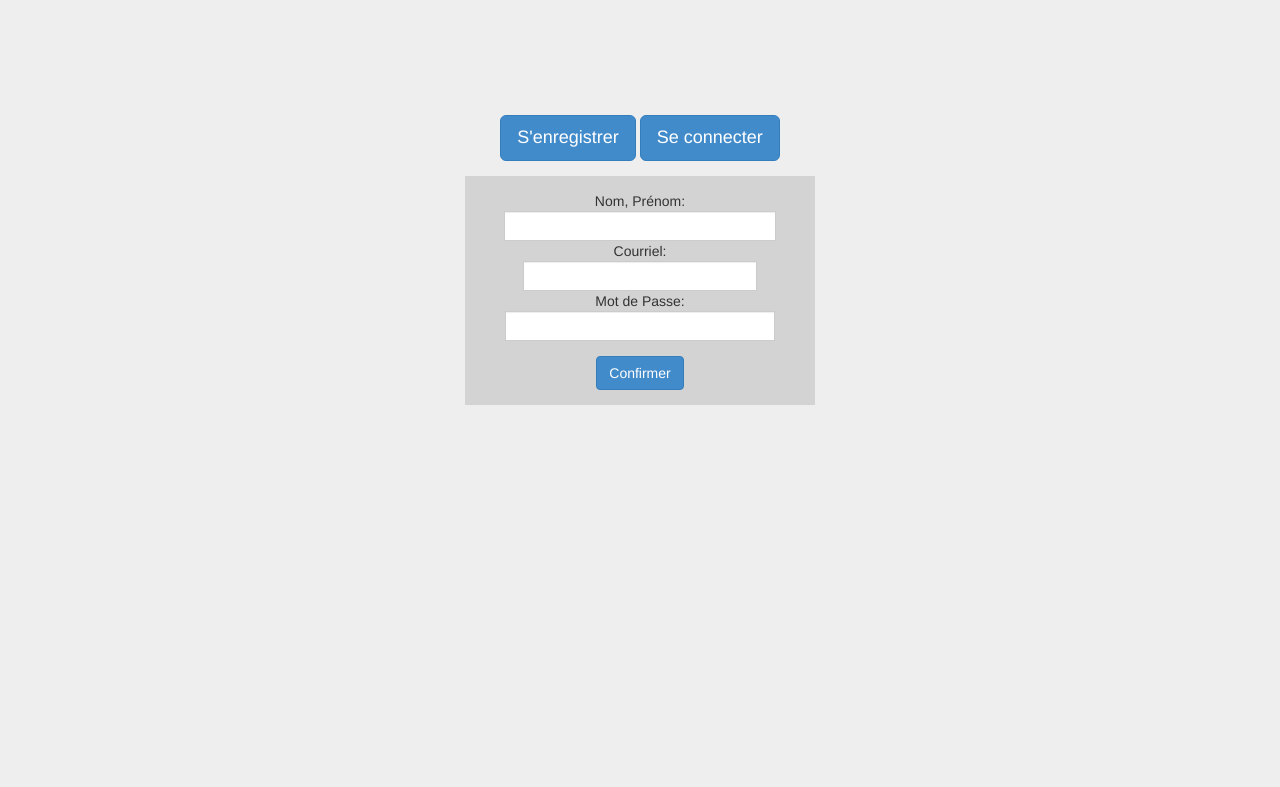
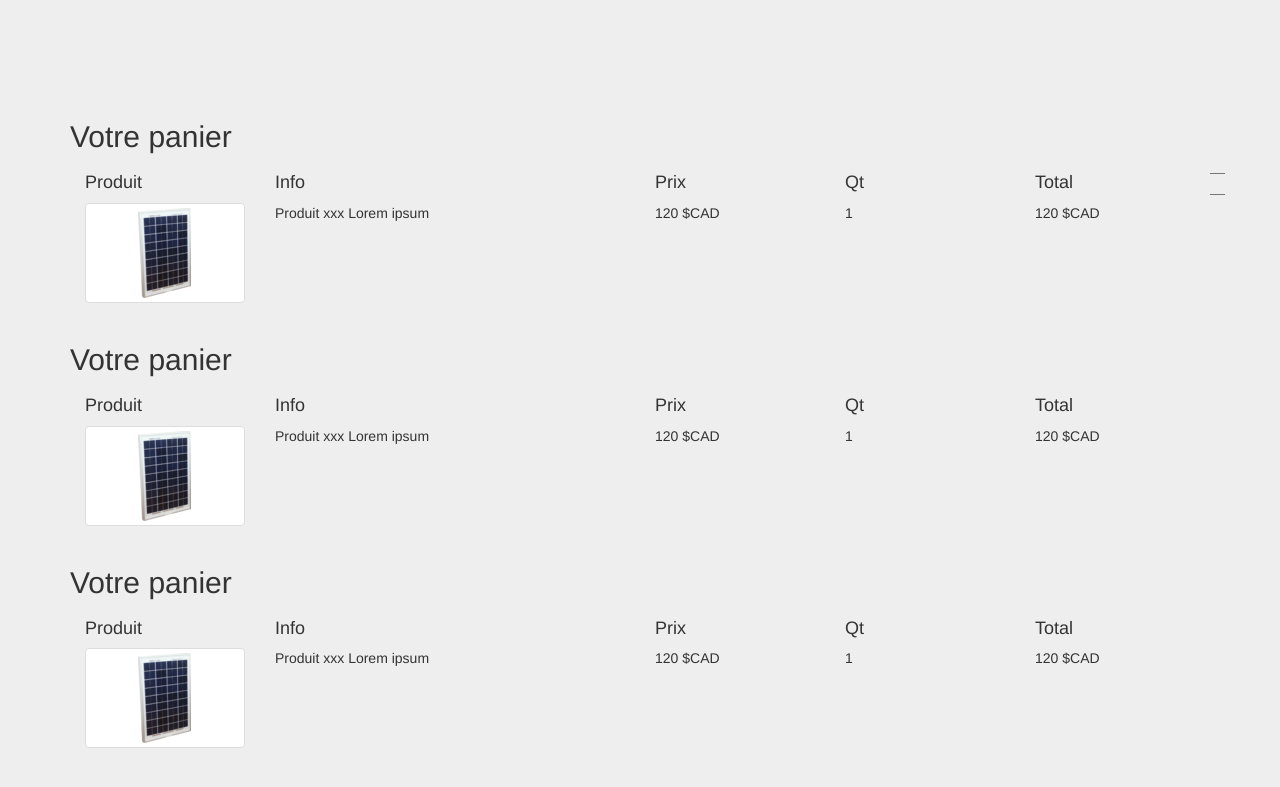
Before and after one commit to valeriu/pi2, a PHP site: page /html/frontend/panier.html in a window 1280 px wide. Shown: the top 787 px of the page. Run offline with PHP 8.4, Linux system fonts and the light colour scheme; some libraries are stand-ins or nearby versions.

Commit message:
Avance panier

```diff
--- a/html/frontend/css/panier.css
+++ b/html/frontend/css/panier.css
@@ -1,3 +1,17 @@
+/* =====================================================
+	Panier
+========================================================*/
+
+.panier .row p {
+	margin: 0 0 10px;
+    position: relative;
+    top: 50%;
+}
+.panier .featurette-divider {
+	border-color:#777;
+}
+
+/* / ===================================================*/
 body {
   background-color: #eee;
 }
--- a/html/frontend/panier.html
+++ b/html/frontend/panier.html
@@ -24,41 +24,88 @@
   </head>
 
   <body>
-    <div class="container">
-		<div id="usager">
-			<form class="form-signin">
-				<button name="enregistrer" id="enregistrer" class="btn btn-lg btn-primary" type="button">S'enregistrer</button>
-				<button name="connecter" id="connecter" class="btn btn-lg btn-primary" type="button">Se connecter</button>
-			</form>
-
-			<div id="connecterDiv">
-				<form class="form-signin">
-					<div class="input-group input-group-sm">
-						Courriel:
-						<input name="courriel" type="email" class="form-control" required>
-					</div>
-					<div class="input-group input-group-sm">
-						Mot de Passe:
-						<input name="password" type="password" class="form-control" required>
-					</div>
-					<button name="connexion" id="connexion" class="btn btn-primary" type="submit">Connexion</button>
-				</form>
+    <div class="container panier">
+		<div class="row">
+			<div class="col-lg-12">
+				<h2>Votre panier</h2>
+				<div class="col-lg-2">
+					<h4>Produit</h4>
+					<a href="#" class="thumbnail">
+						<img class="img-responsive" src="img/panier.jpg" alt="Generic placeholder image">
+					</a>
+				</div>
+				<div class="col-lg-4">
+					<h4>Info</h4>
+					<p>Produit xxx Lorem ipsum</p>
+				</div>
+				<div class="col-lg-2">
+					<h4>Prix</h4>
+					<p>120 $CAD</p>
+				</div>
+				<div class="col-lg-2">
+					<h4>Qt</h4>
+					<p>1</p>
+				</div>
+				<div class="col-lg-2">
+					<h4>Total</h4>
+					<p>120 $CAD</p>
+				</div>
 			</div>
-
-			<div id="enregistrerDiv">
-				<div class="input-group input-group-sm">
-					Nom, Prénom:
-					<input name="nom" type="text" class="form-control" required>
+			<hr class="featurette-divider">
+			<hr class="featurette-divider">
+		</div>
+		<div class="row">
+			<div class="col-lg-12">
+				<h2>Votre panier</h2>
+				<div class="col-lg-2">
+					<h4>Produit</h4>
+					<a href="#" class="thumbnail">
+						<img class="img-responsive" src="img/panier.jpg" alt="Generic placeholder image">
+					</a>
 				</div>
-				<div class="input-group input-group-sm">
-					Courriel:
-					<input name="courriel" type="email" class="form-control" required>
+				<div class="col-lg-4">
+					<h4>Info</h4>
+					<p>Produit xxx Lorem ipsum</p>
 				</div>
-				<div class="input-group input-group-sm">
-					Mot de Passe:
-					<input name="password" type="password" class="form-control" required>
+				<div class="col-lg-2">
+					<h4>Prix</h4>
+					<p>120 $CAD</p>
 				</div>
-				<button name="confirmer" id="confirmer" class="btn btn-primary" type="submit">Confirmer</button>
+				<div class="col-lg-2">
+					<h4>Qt</h4>
+					<p>1</p>
+				</div>
+				<div class="col-lg-2">
+					<h4>Total</h4>
+					<p>120 $CAD</p>
+				</div>
+			</div>
+		</div>
+		<div class="row">
+			<div class="col-lg-12">
+				<h2>Votre panier</h2>
+				<div class="col-lg-2">
+					<h4>Produit</h4>
+					<a href="#" class="thumbnail">
+						<img class="img-responsive" src="img/panier.jpg" alt="Generic placeholder image">
+					</a>
+				</div>
+				<div class="col-lg-4">
+					<h4>Info</h4>
+					<p>Produit xxx Lorem ipsum</p>
+				</div>
+				<div class="col-lg-2">
+					<h4>Prix</h4>
+					<p>120 $CAD</p>
+				</div>
+				<div class="col-lg-2">
+					<h4>Qt</h4>
+					<p>1</p>
+				</div>
+				<div class="col-lg-2">
+					<h4>Total</h4>
+					<p>120 $CAD</p>
+				</div>
 			</div>
 		</div>
     </div> <!-- /container -->
@@ -66,5 +113,6 @@
     ================================================== -->
 	<script src="js/jquery-1.10.2.min"></script>
 	<script src="js/bootstrap.min.js"></script>
+	<script src="js/holder.js"></script>
   </body>
 </html>
```
Also changed, not shown: html/frontend/img/panier.jpg (added).
